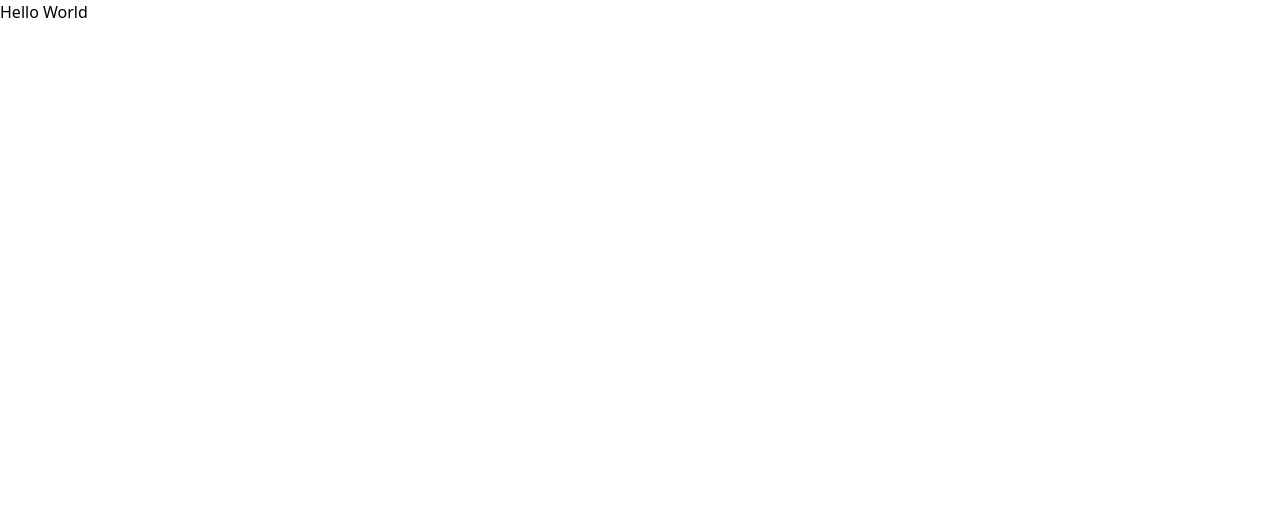
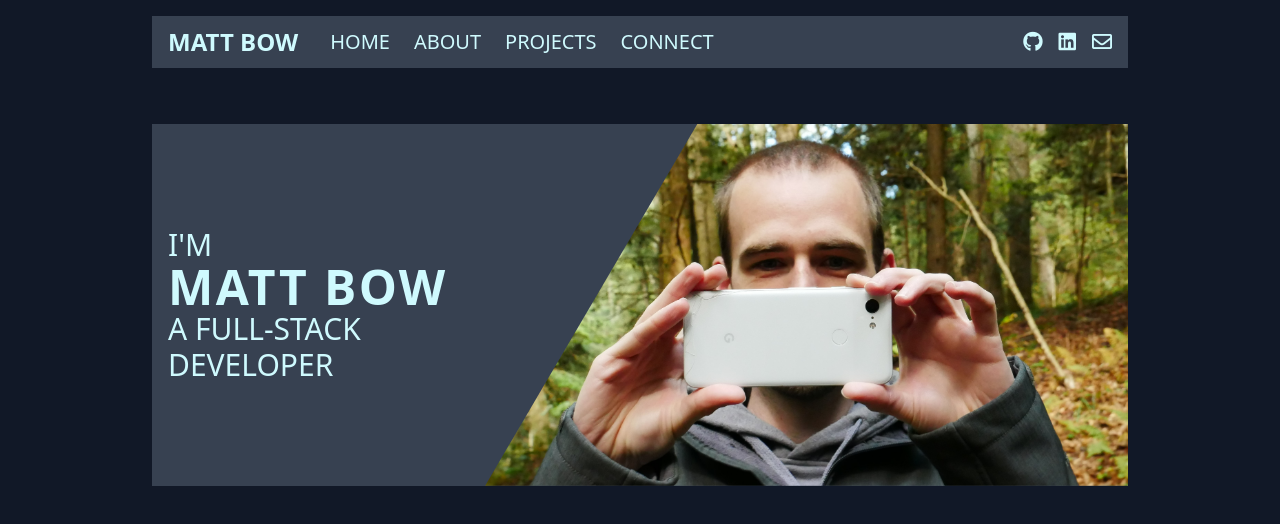
Before and after one commit to mdbow22/devPortfolio, a website built with Vite: page index.html in a window 1280 px wide. Built offline with nearby package versions, Linux system fonts and the light colour scheme.

Commit message:
layout: navbar and hero

```diff
--- a/assets/style.css
+++ b/assets/style.css
@@ -1,3 +1,7 @@
 @tailwind base;
 @tailwind components;
 @tailwind utilities;
+
+#hero-image {
+    clip-path: polygon(33% 0, 100% 0%, 100% 100%, 0% 100%);
+}
--- a/index.html
+++ b/index.html
@@ -3,11 +3,43 @@
 <head>
     <meta charset="UTF-8">
     <meta name="viewport" content="width=device-width, initial-scale=1.0">
+    <link rel="stylesheet" href="https://use.fontawesome.com/releases/v5.15.4/css/all.css" integrity="sha384-DyZ88mC6Up2uqS4h/KRgHuoeGwBcD4Ng9SiP4dIRy0EXTlnuz47vAwmeGwVChigm" crossorigin="anonymous">
     <link rel="stylesheet" href="./assets/style.css">
     <title>Document</title>
 </head>
-<body>
-    <h1>Hello World</h1>
+<body class="bg-gray-900 text-blue-100">
+    <div class="max-w-screen-lg mx-auto">
+        <header class="uppercase mx-6">
+            <nav class="px-4 flex justify-between mt-4 bg-gray-700 text-xl">
+                <div class="flex items-center gap-8">
+                    <h2 class="font-bold text-2xl">Matt Bow</h2>
+                    <ul class="flex items-center justify-center gap-6 my-3">
+                        <li>Home</li>
+                        <li>About</li>
+                        <li>Projects</li>
+                        <li>Connect</li>
+                    </ul>
+                </div>
+                <ul class="flex justify-between items-center gap-4">
+                    <li><i class="fab fa-github"></i></li>
+                    <li><i class="fab fa-linkedin"></i></li>
+                    <li><i class="far fa-envelope"></i></li>
+                </ul>
+            </nav>
+            <div id="hero" class="flex justify-between align-middle my-14 bg-gray-700 max-w-screen-lg">
+                <div id="hero-content" class="flex flex-col justify-center text-3xl py-10 px-4">
+                    <h2>I'm</h2>
+                    <h1 class="font-bold text-5xl tracking-wider">Matt Bow</h1>
+                    <h2>A Full-Stack Developer</h2>
+                </div>
+                <div id="hero-image" class="w-4/5">
+                    <img class="inset-0 w-full h-full object-cover" src="./assets/img/profileImage.jpg">
+                </div>
+            </div>
+        </header>
+    </div>
+
+
     <script src="./assets/main.js"></script>
 </body>
 </html>
--- a/tailwind.config.js
+++ b/tailwind.config.js
@@ -1,8 +1,18 @@
+const colors = require('tailwindcss/colors');
+
 module.exports = {
   purge: [],
   darkMode: false, // or 'media' or 'class'
   theme: {
-    extend: {},
+    colors: {
+      gray: colors.coolGray,
+      blue: colors.cyan,
+      red: colors.rose,
+      pink: colors.pink,
+      green: colors.lime,
+      purple: colors.purple
+    },
+    extend: {}
   },
   variants: {
     extend: {},
```
Also changed, not shown: assets/img/profile.jpg (added), assets/img/profileImage.jpg (added).
